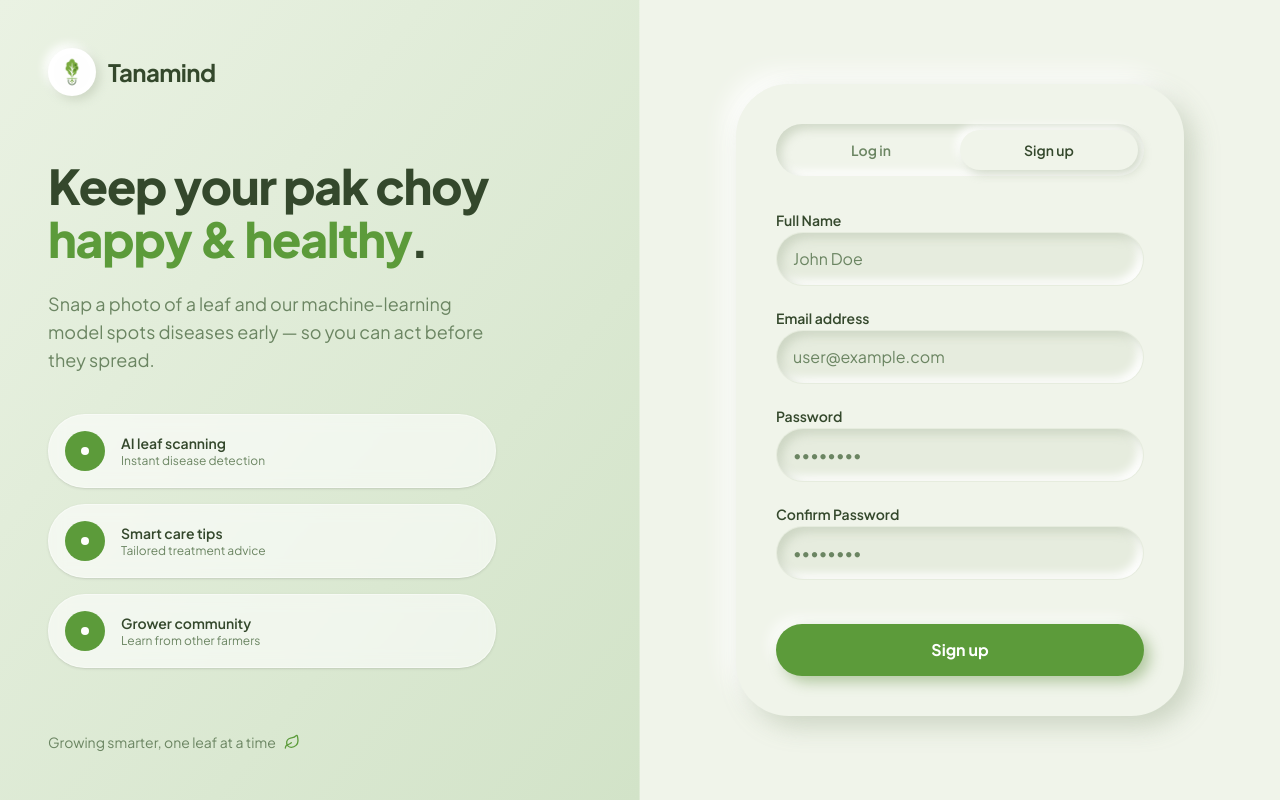
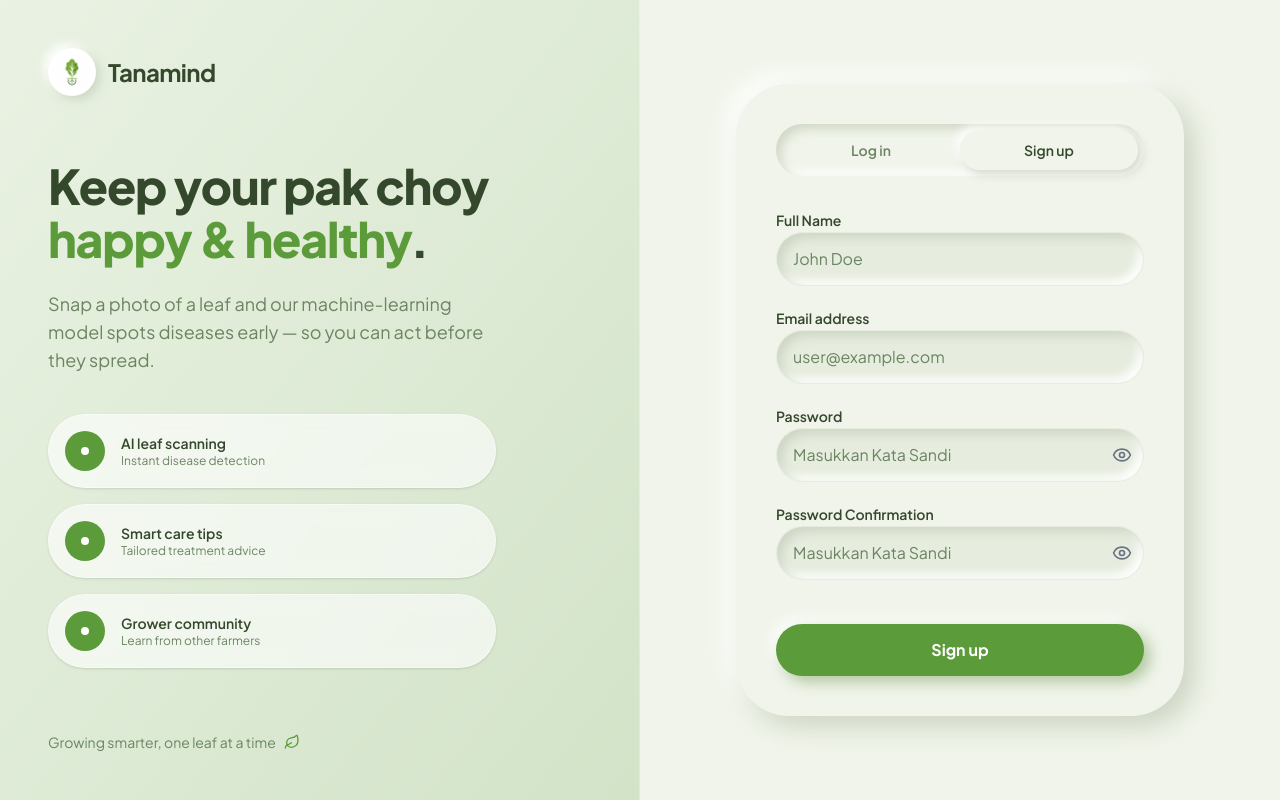
Before and after one commit to Maniak-Jeemka/fr-tanamind, a React (Vite) app in the folder frontend/: page /register in a window 1280 px wide. Built offline with nearby package versions, Linux system fonts and the light colour scheme; no server answers.

Commit message:
feat: auth connection

```diff
--- a/frontend/src/pages/Login.jsx
+++ b/frontend/src/pages/Login.jsx
@@ -2,10 +2,12 @@ import React, { useState } from 'react';
 import { useNavigate } from 'react-router-dom';
 import { useAuth } from '../hooks/useAuth';
 import AuthLayout from '../components/AuthLayout';
+import { Eye, EyeOff } from "lucide-react";
 
 const Login = () => {
     const [email, setEmail] = useState('');
     const [password, setPassword] = useState('');
+    const [showPassword, setShowPassword] = useState(false);
     const { login, loading, error, clearError } = useAuth();
     const navigate = useNavigate();
 
@@ -34,16 +36,29 @@ const Login = () => {
                     />
                 </div>
                 <div className="space-y-2">
-                    <label className="text-sm font-semibold text-foreground">Password</label>
+                    <label className="text-sm font-semibold text-foreground">
+                        Password
+                    </label>
+
+                    <div className="relative">
                         <input
-                        type="password"
+                            type={showPassword ? "text" : "password"}
                             required
-                        className="w-full bg-input border border-transparent rounded-xl px-4 py-3.5 text-foreground placeholder-muted-foreground focus:outline-none focus:ring-2 focus:ring-primary/50 transition-all clay-inset"
-                        placeholder="••••••••"
+                            className="w-full bg-input border border-transparent rounded-xl px-4 py-3.5 pr-12 text-foreground placeholder-muted-foreground focus:outline-none focus:ring-2 focus:ring-primary/50 transition-all clay-inset"
+                            placeholder="Masukkan Kata Sandi"
                             value={password}
                             onChange={(e) => setPassword(e.target.value)}
                             disabled={loading}
                         />
+
+                        <button
+                            type="button"
+                            onClick={() => setShowPassword(!showPassword)}
+                            className="absolute inset-y-0 right-3 flex items-center text-gray-500 hover:text-primary"
+                        >
+                            {showPassword ? <EyeOff size={20} /> : <Eye size={20} />}
+                        </button>
+                    </div>
                 </div>
                 {error && (
                     <p className="text-sm text-destructive text-center">{error}</p>
--- a/frontend/src/pages/Register.jsx
+++ b/frontend/src/pages/Register.jsx
@@ -2,12 +2,15 @@ import React, { useState } from 'react';
 import { useNavigate } from 'react-router-dom';
 import { useAuth } from '../hooks/useAuth';
 import AuthLayout from '../components/AuthLayout';
+import { Eye, EyeOff } from "lucide-react";
 
 const Register = () => {
     const [name, setName] = useState('');
     const [email, setEmail] = useState('');
     const [password, setPassword] = useState('');
+    const [showPassword, setShowPassword] = useState(false);
     const [passwordConfirmation, setPasswordConfirmation] = useState('');
+    const [showPasswordConfirmation, setShowPasswordConfirmation] = useState(false);
     const { register, loading, error, clearError } = useAuth();
     const navigate = useNavigate();
 
@@ -48,28 +51,54 @@ const Register = () => {
                     />
                 </div>
                 <div className="space-y-2">
-                    <label className="text-sm font-semibold text-foreground">Password</label>
+                    <label className="text-sm font-semibold text-foreground">
+                        Password
+                    </label>
+
+                    <div className="relative">
                         <input
-                        type="password"
+                            type={showPassword ? "text" : "password"}
                             required
-                        className="w-full bg-input border border-transparent rounded-xl px-4 py-3.5 text-foreground placeholder-muted-foreground focus:outline-none focus:ring-2 focus:ring-primary/50 transition-all clay-inset"
-                        placeholder="••••••••"
+                            className="w-full bg-input border border-transparent rounded-xl px-4 py-3.5 pr-12 text-foreground placeholder-muted-foreground focus:outline-none focus:ring-2 focus:ring-primary/50 transition-all clay-inset"
+                            placeholder="Masukkan Kata Sandi"
                             value={password}
                             onChange={(e) => setPassword(e.target.value)}
                             disabled={loading}
                         />
+
+                        <button
+                            type="button"
+                            onClick={() => setShowPassword(!showPassword)}
+                            className="absolute inset-y-0 right-3 flex items-center text-gray-500 hover:text-primary"
+                        >
+                            {showPassword ? <EyeOff size={20} /> : <Eye size={20} />}
+                        </button>
+                    </div>
                 </div>
                 <div className="space-y-2">
-                    <label className="text-sm font-semibold text-foreground">Confirm Password</label>
+                    <label className="text-sm font-semibold text-foreground">
+                        Password Confirmation
+                    </label>
+
+                    <div className="relative">
                         <input
-                        type="password"
+                            type={showPasswordConfirmation ? "text" : "password confirmation"}
                             required
-                        className="w-full bg-input border border-transparent rounded-xl px-4 py-3.5 text-foreground placeholder-muted-foreground focus:outline-none focus:ring-2 focus:ring-primary/50 transition-all clay-inset"
-                        placeholder="••••••••"
+                            className="w-full bg-input border border-transparent rounded-xl px-4 py-3.5 pr-12 text-foreground placeholder-muted-foreground focus:outline-none focus:ring-2 focus:ring-primary/50 transition-all clay-inset"
+                            placeholder="Masukkan Kata Sandi"
                             value={passwordConfirmation}
                             onChange={(e) => setPasswordConfirmation(e.target.value)}
                             disabled={loading}
                         />
+
+                        <button
+                            type="button"
+                            onClick={() => setShowPasswordConfirmation(!showPasswordConfirmation)}
+                            className="absolute inset-y-0 right-3 flex items-center text-gray-500 hover:text-primary"
+                        >
+                            {showPasswordConfirmation ? <EyeOff size={20} /> : <Eye size={20} />}
+                        </button>
+                    </div>
                 </div>
                 {error && (
                     <p className="text-sm text-destructive text-center">{error}</p>
```
Lines whose indentation alone changed are shown as unchanged.
